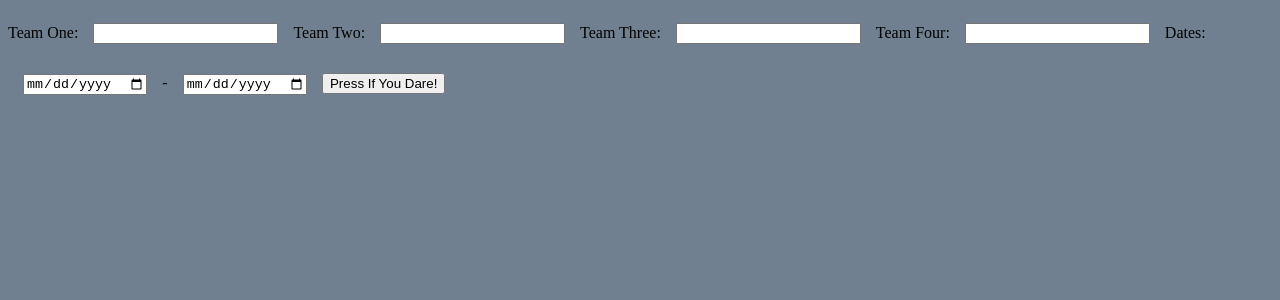
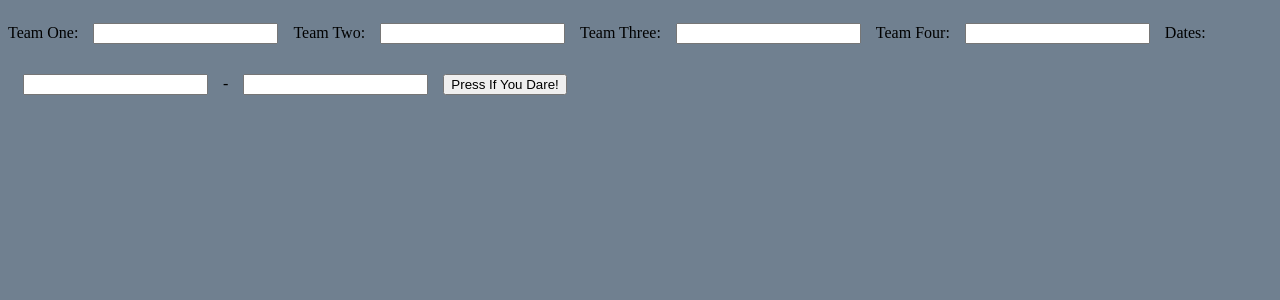
Before and after one commit to kilted2000/BaseballTrip, a React (Vite) app in the folder roadtripHelper/: page / in a window 1280 px wide. Shown: the top 300 px of the page. Built offline with nearby package versions, Linux system fonts and the light colour scheme.

Commit message:
update date

```diff
--- a/roadtripHelper/src/App.jsx
+++ b/roadtripHelper/src/App.jsx
@@ -79,13 +79,13 @@ function App() {
         <label>
           Dates:
           <input
-            type="date"
+            type="text"
             value={dateOne}
             onChange={(e) => setDateOne(e.target.value)}
           ></input>
           -
           <input
-            type="date"
+            type="text"
             value={dateTwo}
             onChange={(e) => setDateTwo(e.target.value)}
           ></input>
```
